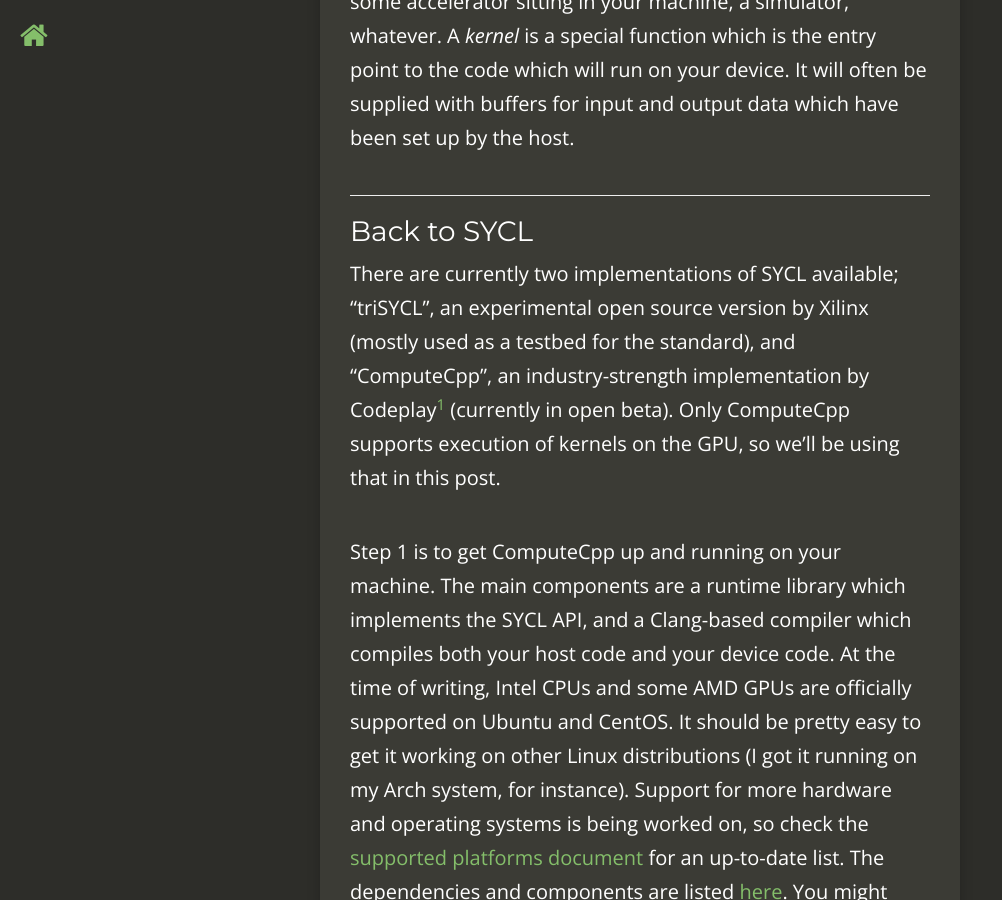
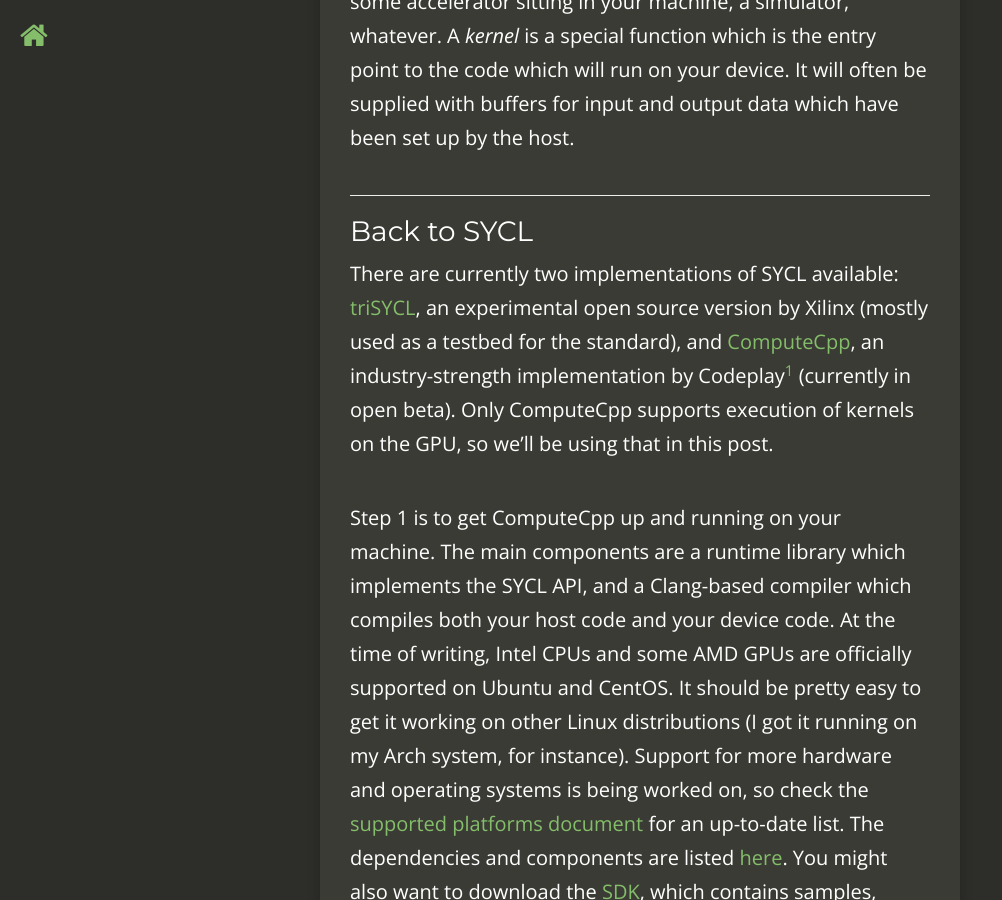
Before and after one commit to TartanLlama/tartanllama.github.io, a Jekyll site: the page built from _posts/2017-05-19-sycl.md, in a window 1280 px wide and 900 px high, scrolled down 6251 px. Shown: the whole window, without its empty margins (0-1002 px from the left). Built offline with Jekyll 4.4.1, drawn with Linux system fonts in a browser that asks for light colours; nearby versions of some CDN libraries; comment, search, counter and statistics services are not loaded; some of the changed lines change nothing that is shown.

Commit message:
Links and formatting for SYCL post

```diff
--- a/_posts/2017-05-19-sycl.md
+++ b/_posts/2017-05-19-sycl.md
@@ -136,7 +136,7 @@
 
 ### Back to SYCL
 
-There are currently two implementations of SYCL available; "triSYCL", an experimental open source version by Xilinx (mostly used as a testbed for the standard), and "ComputeCpp", an industry-strength implementation by Codeplay[^1] (currently in open beta). Only ComputeCpp supports execution of kernels on the GPU, so we'll be using that in this post.
+There are currently two implementations of SYCL available: [triSYCL](https://github.com/Xilinx/triSYCL), an experimental open source version by Xilinx (mostly used as a testbed for the standard), and [ComputeCpp](https://www.codeplay.com/products/computesuite/computecpp), an industry-strength implementation by Codeplay[^1] (currently in open beta). Only ComputeCpp supports execution of kernels on the GPU, so we'll be using that in this post.
 
 Step 1 is to get ComputeCpp up and running on your machine. The main components are a runtime library which implements the SYCL API, and a Clang-based compiler which compiles both your host code and your device code. At the time of writing, Intel CPUs and some AMD GPUs are officially supported on Ubuntu and CentOS. It should be pretty easy to get it working on other Linux distributions (I got it running on my Arch system, for instance). Support for more hardware and operating systems is being worked on, so check the [supported platforms document](https://www.codeplay.com/products/computesuite/computecpp/reference/platform-support-notes) for an up-to-date list. The dependencies and components are listed [here](https://www.codeplay.com/products/computesuite/computecpp/reference/release-notes/). You might also want to download the [SDK](https://github.com/codeplaysoftware/computecpp-sdk), which contains samples, documentation, build system integration files, and more. I'll be using the [SYCL Parallel STL](https://github.com/KhronosGroup/SyclParallelSTL) in this post, so get that if you want to play along at home.
 
@@ -321,6 +321,7 @@
 Now our kernel dispatch looks like a call to `std::transform` with an execution policy provided. That closure we pass in will be compiled for and executed on the device without us having to do any more complex set up.
 
 Of course, you can do more than just `transform`. At the time of writing, the SYCL Parallel STL supports these algorithms:
+{:.listhead}
 
 - `sort`
 - `transform`
@@ -335,6 +336,6 @@
 
 That covers things for this short introduction. If you want to keep up to date with developments in SYCL, be sure to check out [sycl.tech](http://sycl.tech/). Notable recent developments have been porting [Eigen](https://github.com/ville-k/sycl_starter) and [Tensorflow](http://deep-beta.co.uk/setting-up-tensorflow-with-opencl-using-sycl/) to SYCL to bring expressive artificial intelligence programming to OpenCL devices. Personally, I'm excited to see how the high-level programming models can be exploited for automatic optimization of heterogeneous programs, and how they can support even higher-level technologies like [HPX](https://github.com/STEllAR-GROUP/hpx) or [SkelCL](https://github.com/skelcl/skelcl).
 
-
+-------------------------------------
 
 [^1]: I work for Codeplay, but this post was written in my own time with no suggestion from my employer.
```
